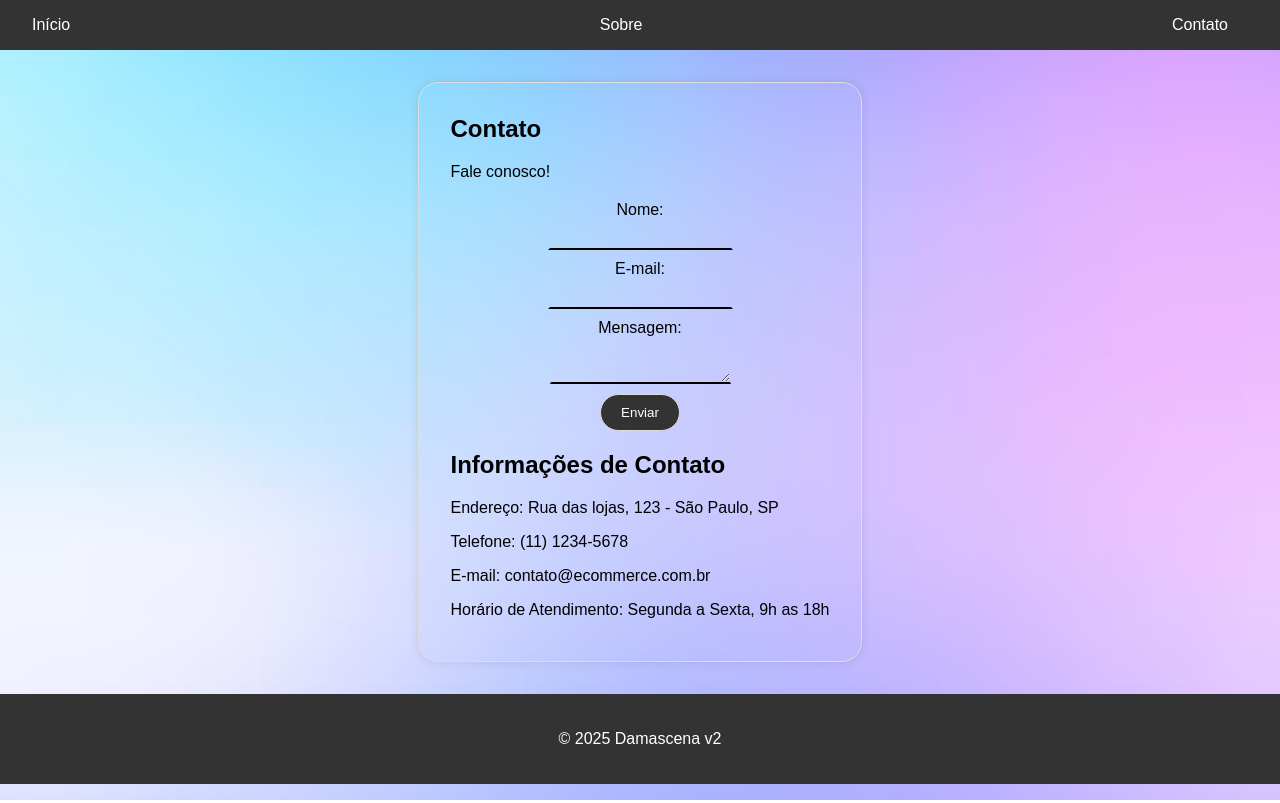
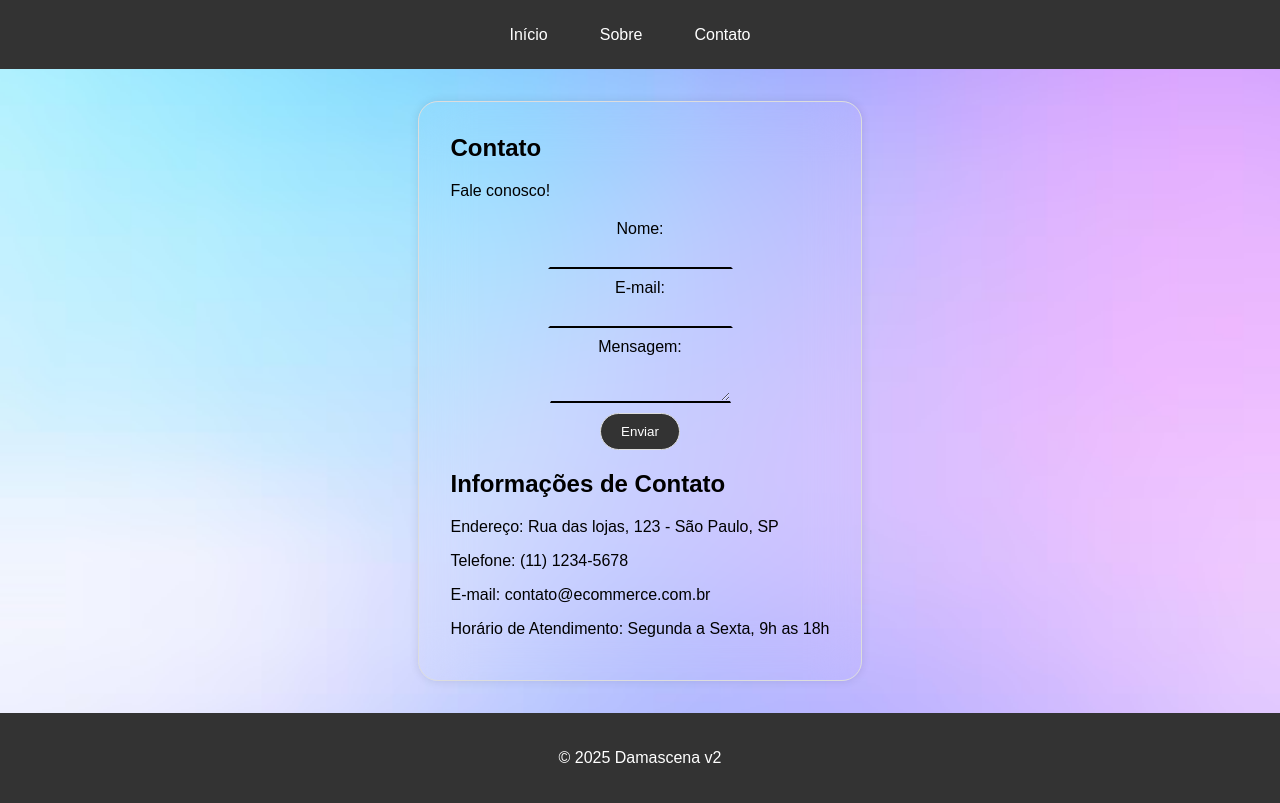
Before and after one commit to gusta-xis/gusta-xis.github.io, a plain HTML site: page indexcontato.html in a window 1280 px wide. Drawn offline with Linux system fonts and the light colour scheme.

Commit message:
Update stylescontact.css

```diff
--- a/stylescontact.css
+++ b/stylescontact.css
@@ -10,9 +10,12 @@ body {
 
 header {
     background-color: #333;
-    color: #fff;
-    padding: 1em;
+    color: white;
+    padding: 2vw;
     text-align: center;
+    display: flex;
+    flex-direction: column;
+    align-items: center;
 }
 
 header nav ul {
```
